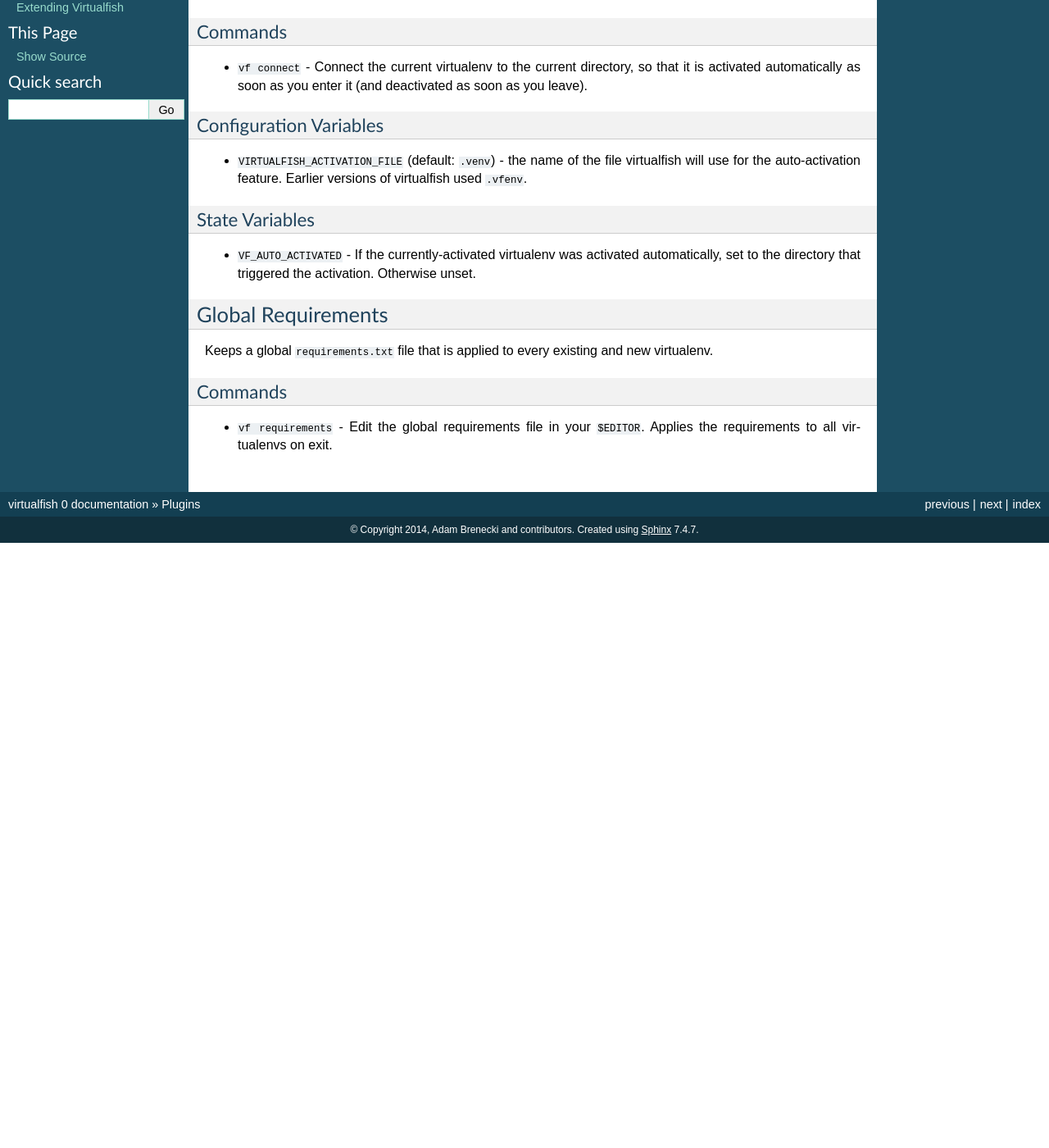
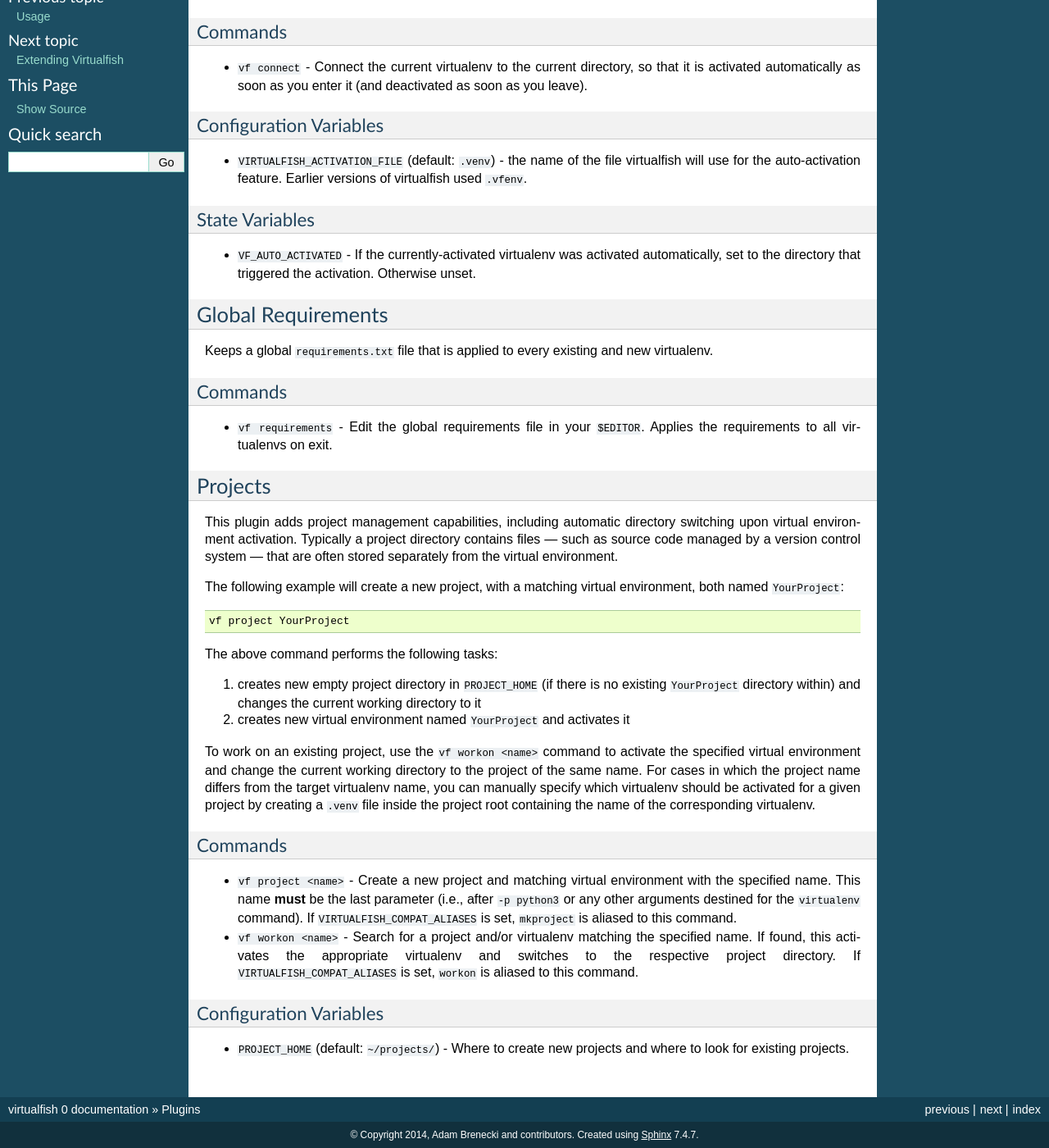
Before and after one commit to justinmayer/virtualfish, a Sphinx documentation site: the page built from docs/plugins.rst, in a window 1280 px wide and 1400 px high, scrolled down 291 px. Shown: the whole window at 82% size. Built offline with Sphinx 7.4.7, drawn with Linux system fonts in a browser that asks for light colours; before the commit the page ends 953 px from its top, so only the background shows below that; some of the changed text lies outside the part shown.

Commit message:
Add initial support for project management
This adds the "vf project" command and associated ability to
automatically cd to the associated project when a virtualenv is
activated.

```diff
--- a/docs/install.rst
+++ b/docs/install.rst
@@ -18,6 +18,7 @@
        # optional plugins
        . path/to/auto_activation.fish
        . path/to/global_requirements.fish
+       . path/to/projects.fish
 
    The first line is only necessary if you're used to virtualenvwrapper's
    commands (eg ``workon``, ``deactivate`` and so on), and you want virtualfish
--- a/docs/plugins.rst
+++ b/docs/plugins.rst
@@ -48,3 +48,50 @@
 
 -  ``vf requirements`` - Edit the global requirements file in your
    ``$EDITOR``. Applies the requirements to all virtualenvs on exit.
+
+Projects
+--------
+
+This plugin adds project management capabilities, including automatic directory
+switching upon virtual environment activation. Typically a project directory
+contains files — such as source code managed by a version control system — that
+are often stored separately from the virtual environment.
+
+The following example will create a new project, with a matching virtual
+environment, both named ``YourProject``::
+
+    vf project YourProject
+
+The above command performs the following tasks:
+
+1. creates new empty project directory in ``PROJECT_HOME`` (if there is no
+   existing ``YourProject`` directory within) and changes the current working
+   directory to it
+2. creates new virtual environment named ``YourProject`` and activates it
+
+To work on an existing project, use the ``vf workon <name>`` command to activate
+the specified virtual environment and change the current working directory to
+the project of the same name. For cases in which the project name differs from
+the target virtualenv name, you can manually specify which virtualenv should be
+activated for a given project by creating a ``.venv`` file inside the project
+root containing the name of the corresponding virtualenv.
+
+Commands
+........
+
+-  ``vf project <name>`` - Create a new project and matching virtual environment
+   with the specified name. This name **must** be the last parameter (i.e.,
+   after ``-p python3`` or any other arguments destined for the ``virtualenv``
+   command). If ``VIRTUALFISH_COMPAT_ALIASES`` is set, ``mkproject`` is aliased
+   to this command.
+
+-  ``vf workon <name>`` - Search for a project and/or virtualenv matching the
+   specified name. If found, this activates the appropriate virtualenv and
+   switches to the respective project directory. If ``VIRTUALFISH_COMPAT_ALIASES``
+   is set, ``workon`` is aliased to this command.
+
+Configuration Variables
+.......................
+
+-  ``PROJECT_HOME`` (default: ``~/projects/``) - Where to create new projects
+   and where to look for existing projects.
```
Also changed, not shown: 1 other file.
